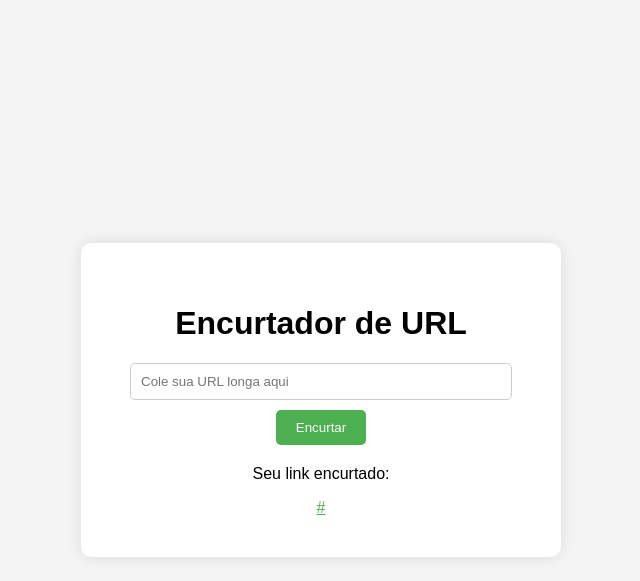
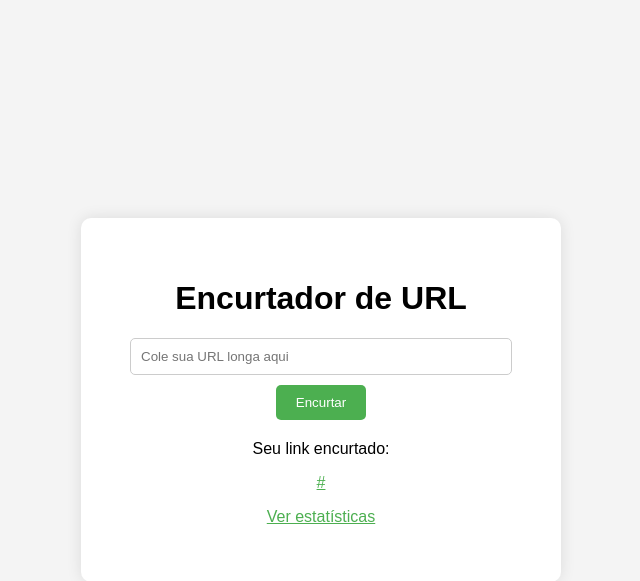
Before and after one commit to lucasnmachad0/encurtador, a Flask app: template templates/index.html in a window 1280 px wide. Shown: the top 581 px of the page, without its empty margins (319-959 px from the left). Run offline with Flask 3, Linux system fonts and the light colour scheme; the template is opened without the code that fills it: most values are stand-ins (such as "Sample title", 1, 10 or a date in 2020).

Commit message:
Update index.html

```diff
--- a/templates/index.html
+++ b/templates/index.html
@@ -20,6 +20,10 @@
             <a href="{{ link_curto }}" target="_blank">{{ link_curto }}</a>
         </div>
         {% endif %}
+
+        <p class="rodape">
+            <a href="/estatisticas">Ver estatísticas</a>
+        </p>
     </div>
 </body>
 </html>
```
